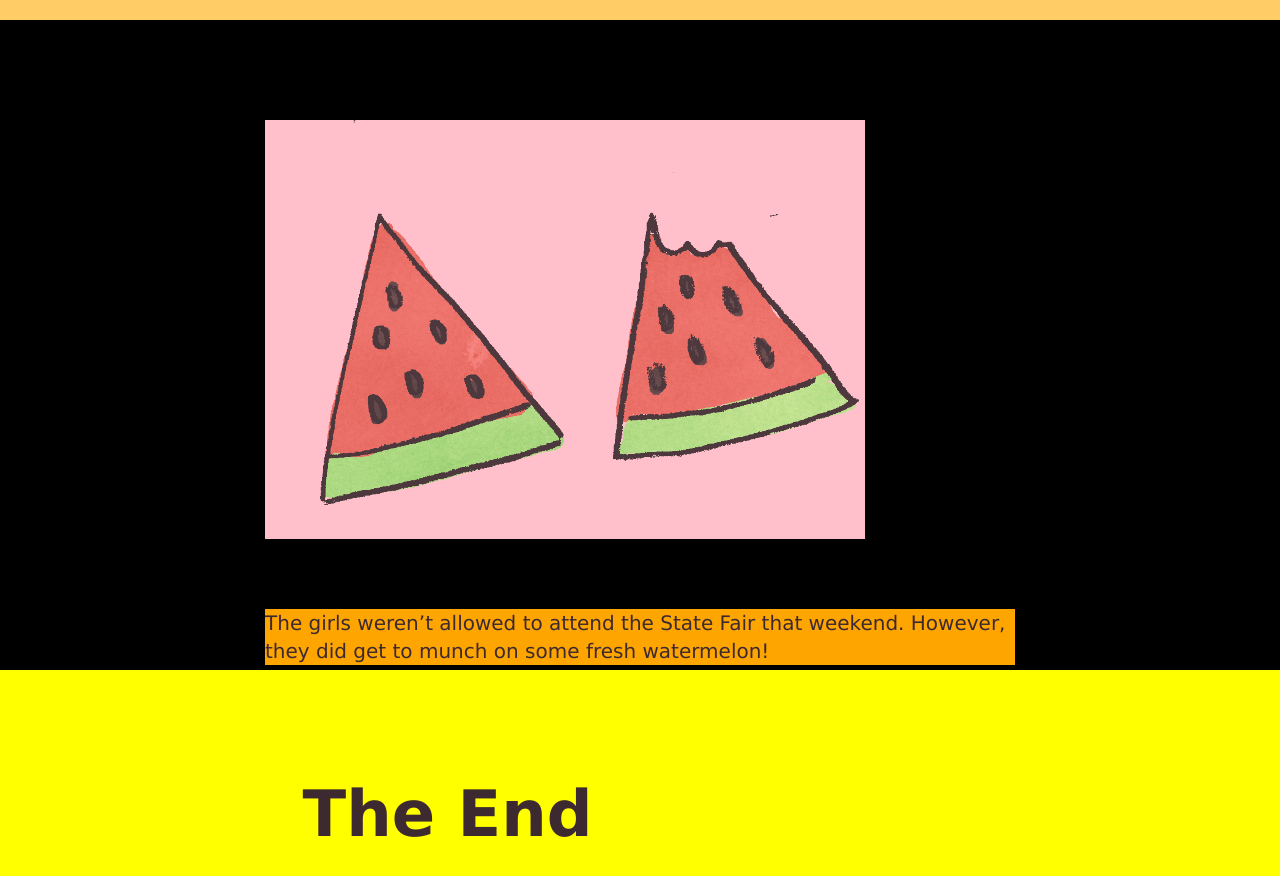
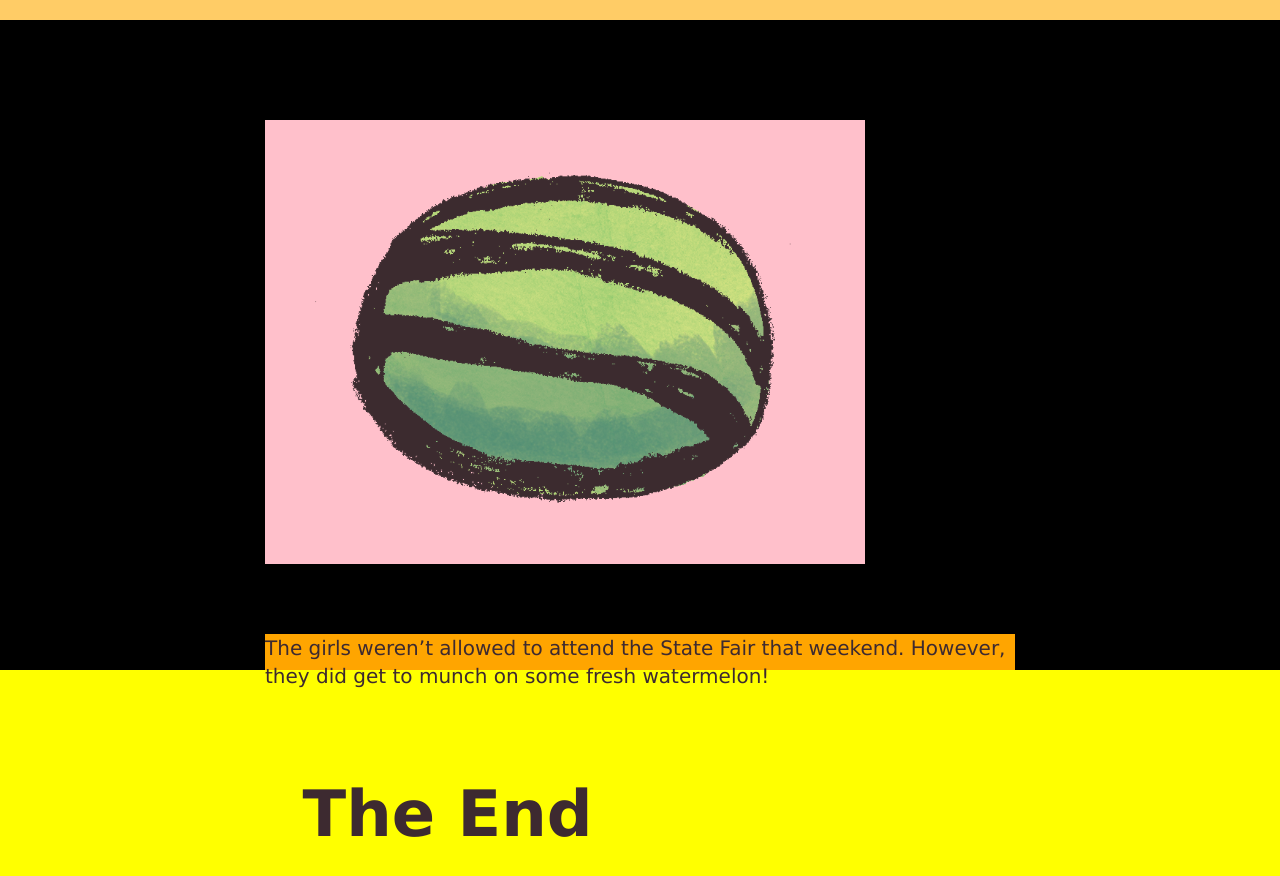
Before and after one commit to lcf138/des-440-project-1, a plain HTML site: page index.html in a window 1280 px wide. Shown: the part 9780-10656 px from the top of the page. Drawn offline with nearby package versions, Linux system fonts and the light colour scheme; a script that the page names is missing.

Commit message:
removing tif

```diff
--- a/index.html
+++ b/index.html
@@ -137,7 +137,7 @@ Pam got a big scolding, and Connie was sent home for the day. </p><br><br>
     <div class="inner-wrapper">
       <div class="illustrations">
 
-        <img src="images/watermelon_bite.png">
+        <img src="images/watermelon.png">
 
       </div>
 <p>The girls weren’t allowed to attend the State Fair that weekend. However, they did get to
```
